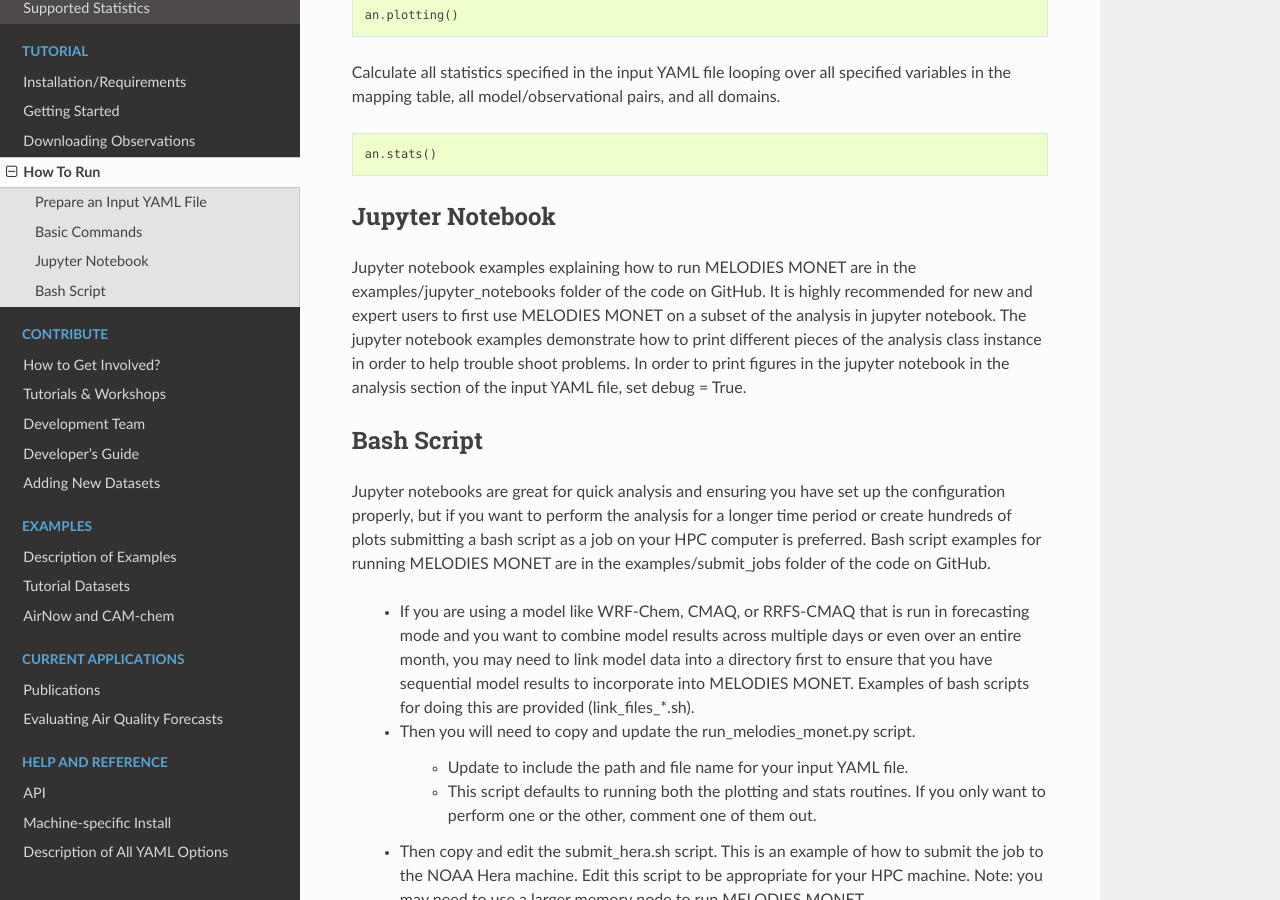
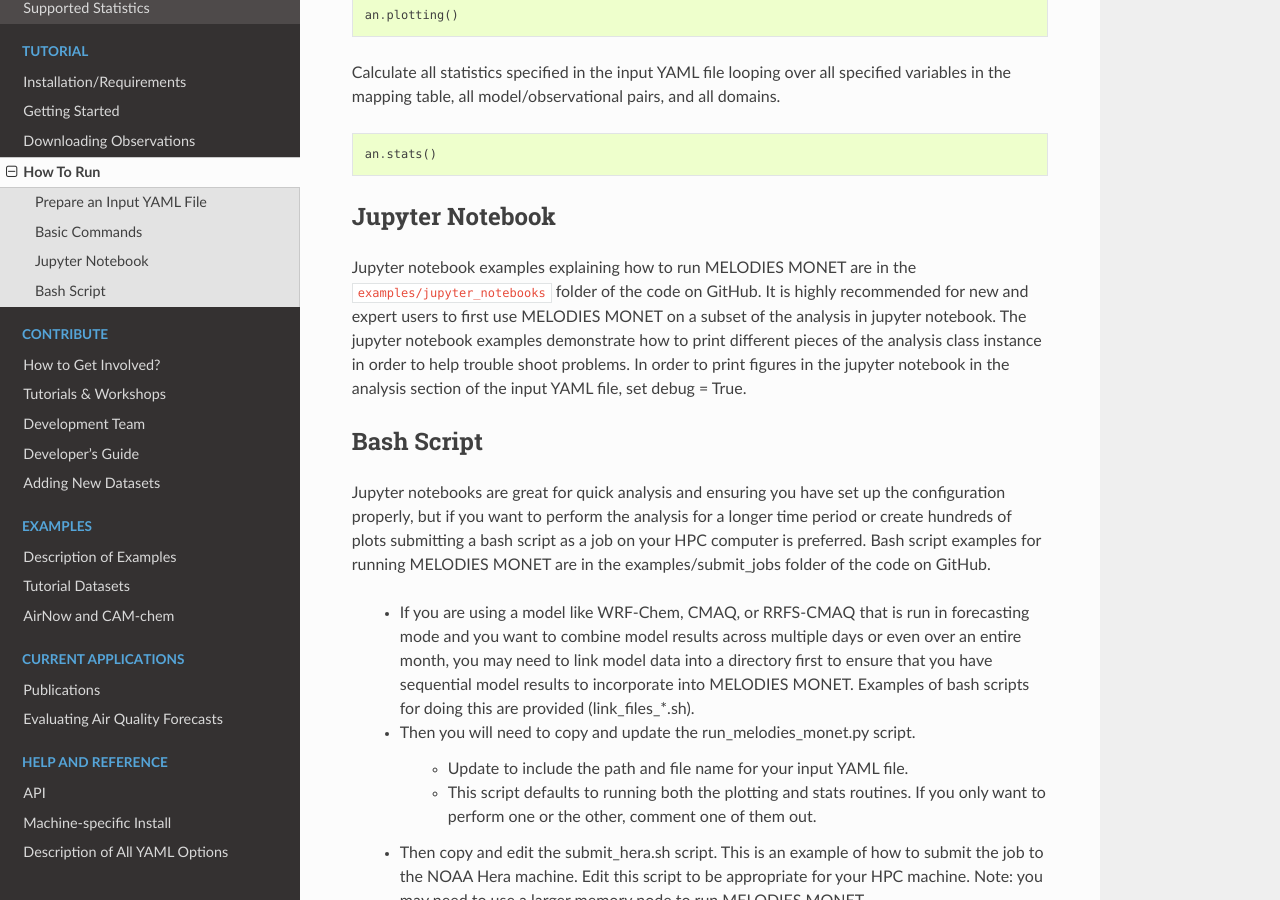
Before and after one commit to NOAA-CSL/MELODIES-MONET, a Sphinx documentation site: the page built from docs/tutorial/how_to_run.rst, in a window 1280 px wide and 900 px high, scrolled down 2416 px. Built offline with Sphinx 7.4.7 and the Read the Docs theme 2.0.0, drawn with Linux system fonts in a browser that asks for light colours; pages that are not in the unit, such as notebooks, are missing from menus.

```diff
--- a/docs/tutorial/how_to_run.rst
+++ b/docs/tutorial/how_to_run.rst
@@ -121,7 +121,7 @@ Jupyter Notebook
 ----------------
 
 Jupyter notebook examples explaining how to run MELODIES MONET are in the
-examples/jupyter_notebooks folder of the code on GitHub. It is
+``examples/jupyter_notebooks`` folder of the code on GitHub. It is
 highly recommended for new and expert users to first use MELODIES MONET on a
 subset of the analysis in jupyter notebook. The jupyter notebook examples
 demonstrate how to print different pieces of the analysis class instance in
```
